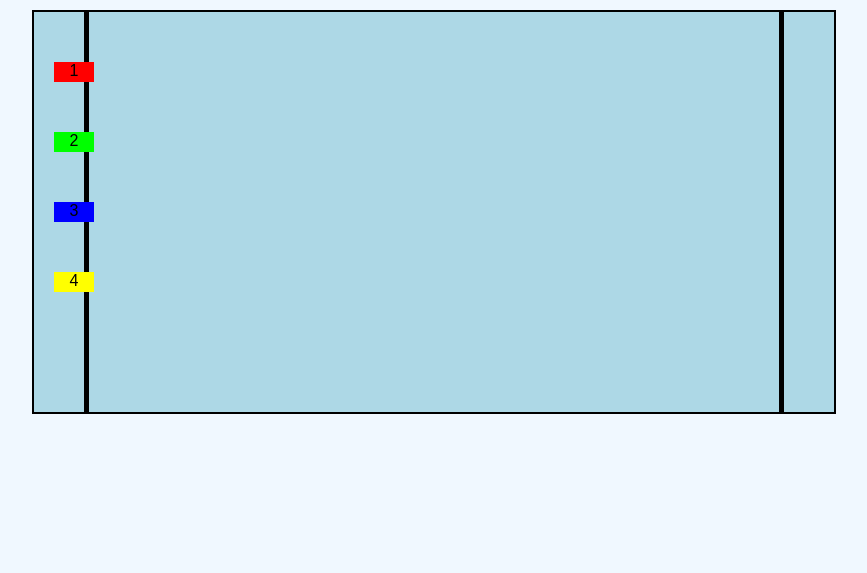
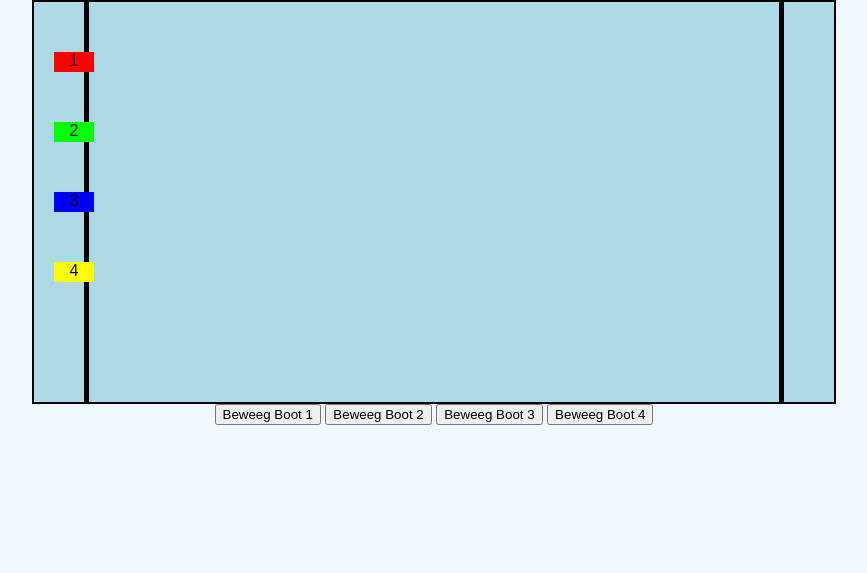
Before and after one commit to DHRHermans/BootspelAlpha, a plain HTML site: page index.html in a window 1280 px wide. Shown: the part 227-800 px from the top of the page, without its empty margins (206-1073 px from the left). Drawn offline with Linux system fonts and the light colour scheme.

Commit message:
Update index.html

```diff
--- a/index.html
+++ b/index.html
@@ -9,6 +9,15 @@
 <body>
     <h1>BootspelAlpha</h1>
     <canvas id="raceCanvas" width="800" height="400"></canvas>
+
+    <!-- Knoppen -->
+    <div class="controls">
+        <button id="moveBoat1">Beweeg Boot 1</button>
+        <button id="moveBoat2">Beweeg Boot 2</button>
+        <button id="moveBoat3">Beweeg Boot 3</button>
+        <button id="moveBoat4">Beweeg Boot 4</button>
+    </div>
+
     <script src="script.js"></script>
 </body>
 </html>
```
